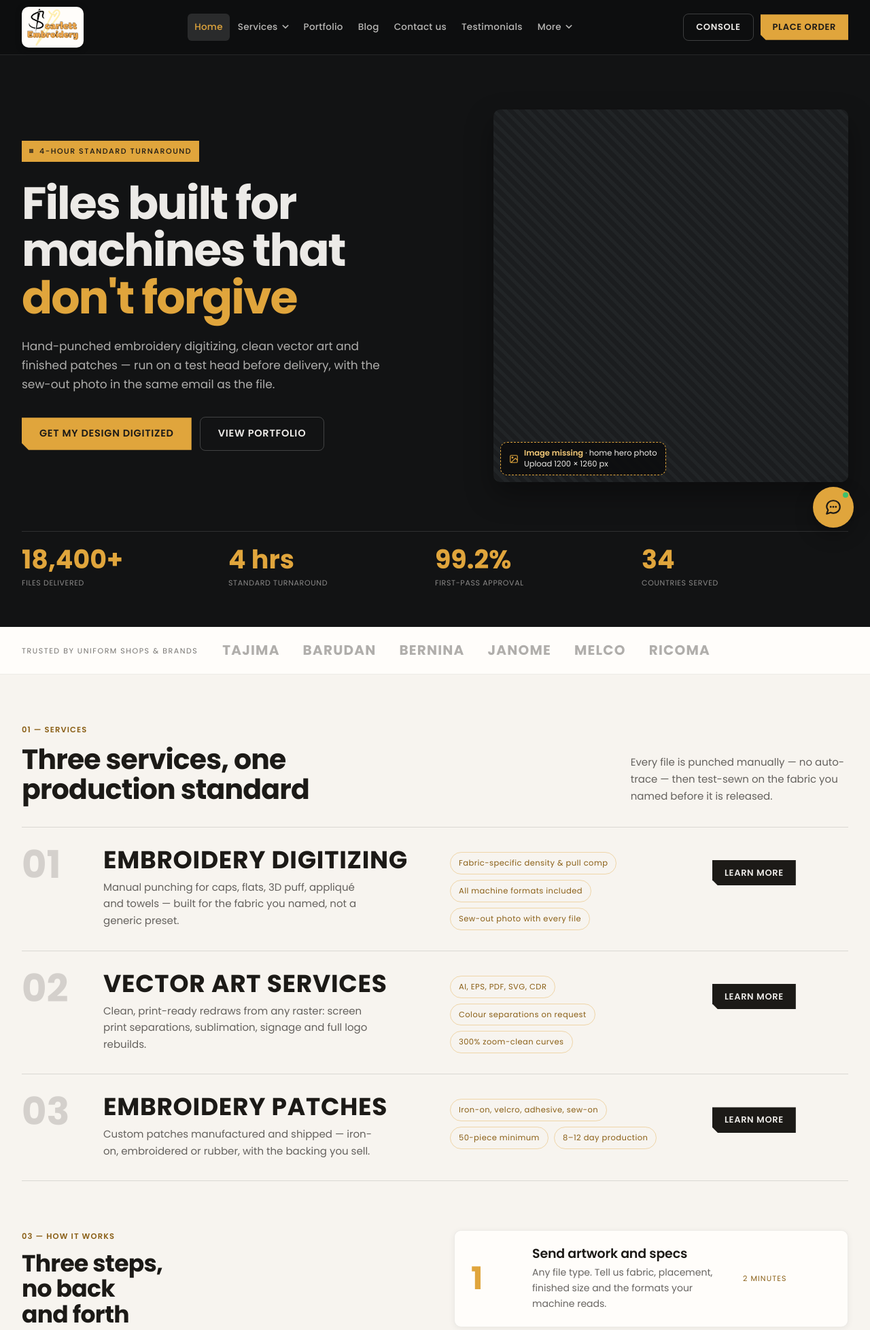
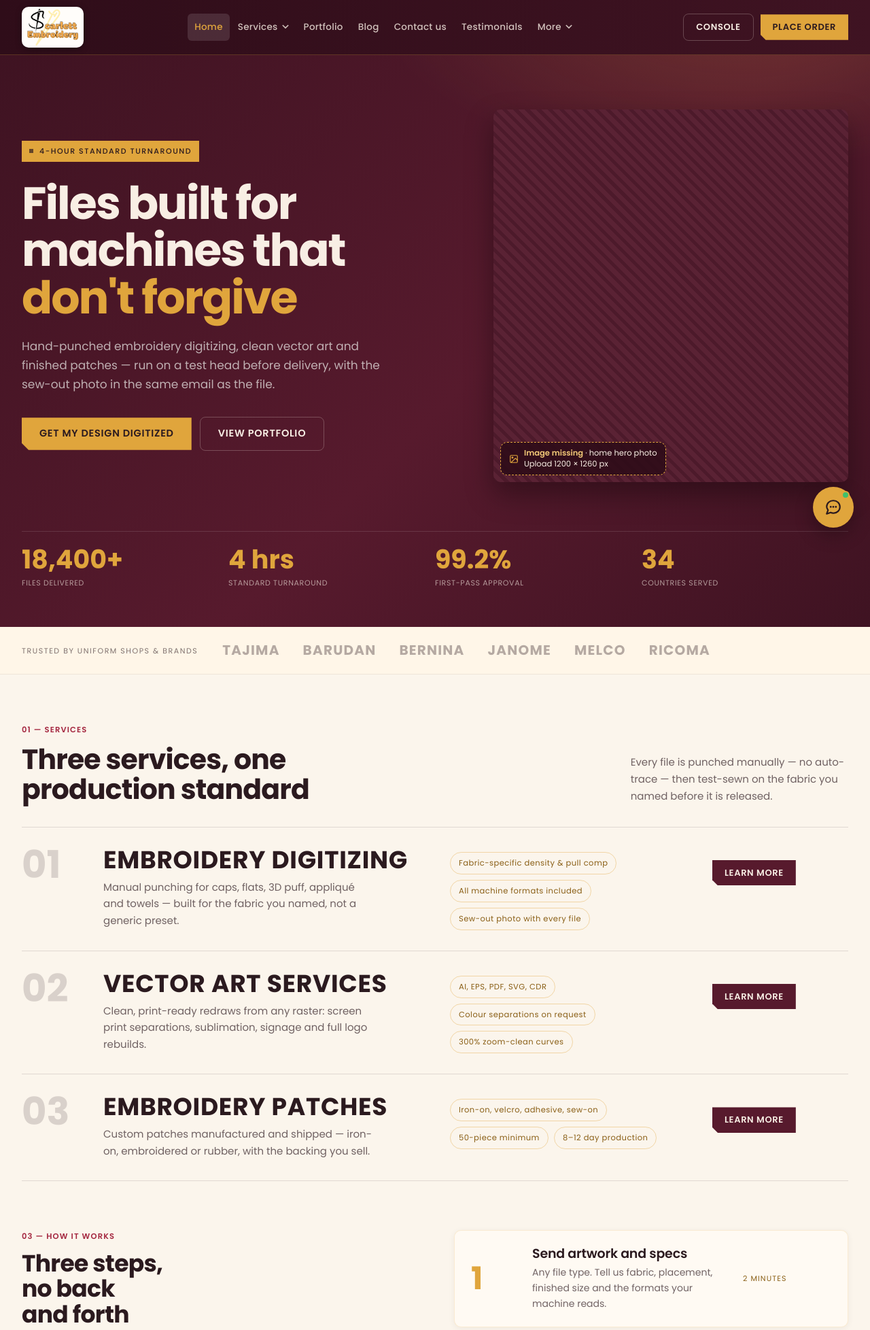
Before and after one commit to TANVEERHASSANGETHIB/Scarlett-Embroidery, a Django app: page / in a window 1280 px wide. Shown: the top 1956 px of the page at 68% size. Run offline with Django 5.2, Linux system fonts and the light colour scheme; the visitor is signed in with stand-in values (Sample User, id 1); data comes from the database, SQL or seed files in the repository; data that the repository does not hold is empty.

Commit message:
New colour theme: scarlet burgundy, antique gold and warm ivory replace the black surfaces on the public site and account area
Co-Authored-By: Claude Sonnet 5.5 <noreply@anthropic.com>
Claude-Session: https://claude.ai/code/session_01LeMdxXdVHinHw8hPzJTHHw

```diff
--- a/src/static/css/console.css
+++ b/src/static/css/console.css
@@ -390,3 +390,6 @@ body.console { background: var(--night-deep); color: var(--bone); min-height: 10
   .console-page [style*="nowrap"] { flex-wrap: wrap !important; }
   .console-page [style*="nowrap"] > input { flex: 1 1 140px; min-width: 0; }
 }
+
+/* Console keeps its own neutral dark palette, independent of the public colour theme */
+body.console { --night: #121314; --night-deep: #0d0e0f; --night-raised: #17181a; --night-card: #1b1d1f; --bone: #eceae7; --bone-80: #eceae7c4; --bone-70: #eceae7ab; --bone-55: #eceae78c; --night-line: #ffffff1a; --night-line-strong: #ffffff33; --ink: #1c1a17; --paper: #f7f4ef; --card: #fffdfa; --sand: #e5dfd5; }
--- a/src/static/css/site.css
+++ b/src/static/css/site.css
@@ -11,31 +11,31 @@
 
 /* ── Tokens ────────────────────────────────────────────────────────────── */
 :root {
-  --ink: #1c1a17;
-  --ink-80: #1c1a17c4;
-  --ink-70: #1c1a17ab;
-  --ink-60: #1c1a1799;
-  --ink-line: #1c1a1721;
-  --ink-line-soft: #1c1a1714;
-  --paper: #f7f4ef;
-  --card: #fffdfa;
-  --sand: #e5dfd5;
-  --sand-2: #dbd4c8;
+  --ink: #2b1a1f;
+  --ink-80: #2b1a1fc4;
+  --ink-70: #2b1a1fab;
+  --ink-60: #2b1a1f99;
+  --ink-line: #2b1a1f21;
+  --ink-line-soft: #2b1a1f14;
+  --paper: #fbf5ec;
+  --card: #fffaf3;
+  --sand: #efe3d2;
+  --sand-2: #e4d4bf;
   --gold: #e0a53c;
   --gold-light: #f2c877;
   --gold-mid: #c4913a;
   --gold-dark: #8a5f16;
-  --gold-wash: #fdf1dc;
-  --night: #121314;
-  --night-deep: #0d0e0f;
-  --night-raised: #17181a;
-  --night-card: #1b1d1f;
-  --bone: #eceae7;
-  --bone-80: #eceae7c4;
-  --bone-70: #eceae7ab;
-  --bone-55: #eceae78c;
-  --night-line: #ffffff1a;
-  --night-line-strong: #ffffff33;
+  --gold-wash: #fcefd6;
+  --night: #3f1322;
+  --night-deep: #2f0d19;
+  --night-raised: #4d1a2b;
+  --night-card: #5a2234;
+  --bone: #f8eee4;
+  --bone-80: #f8eee4cc;
+  --bone-70: #f8eee4b3;
+  --bone-55: #f8eee49a;
+  --night-line: #f8eee424;
+  --night-line-strong: #f8eee43d;
   --danger: #b3261e;
   --danger-wash: #fbe9e7;
   --ok: #2f6b3a;
@@ -49,8 +49,8 @@
   --radius: 8px;
   --radius-md: 10px;
   --radius-lg: 12px;
-  --shadow-card: 0 2px 10px #1c1a170f;
-  --shadow-raised: 0 4px 16px #1c1a1714;
+  --shadow-card: 0 2px 10px #2b1a1f0f;
+  --shadow-raised: 0 4px 16px #2b1a1f14;
   --clip-sm: polygon(0 0, 100% 0, 100% 100%, 8px 100%, 0 calc(100% - 8px));
   --clip: polygon(0 0, 100% 0, 100% 100%, 10px 100%, 0 calc(100% - 10px));
   --header-h: 64px;
@@ -254,7 +254,7 @@ a.chip.is-active { background: var(--ink); color: var(--bone); border-color: var
 .hero-grid { padding-block: 80px 72px; display: grid; grid-template-columns: 1.1fr .9fr; gap: 56px; align-items: center; }
 .hero-flag { display: inline-flex; align-items: center; gap: 9px; background: var(--gold); color: var(--ink); font-family: var(--f-mono); font-size: 11px; font-weight: 500; letter-spacing: .14em; text-transform: uppercase; padding: 6px 11px; margin-bottom: 26px; }
 .hero-flag i { width: 6px; height: 6px; background: var(--ink); display: block; animation: pulseDot 1.8s infinite; }
-.hero-media { aspect-ratio: 1 / 1.05; border-radius: var(--radius-md); overflow: hidden; background: var(--night-card); background-image: repeating-linear-gradient(45deg, #212426 0 5px, var(--night-card) 5px 12px); position: relative; display: flex; align-items: flex-end; padding: 18px; box-shadow: 0 18px 40px #00000059; }
+.hero-media { aspect-ratio: 1 / 1.05; border-radius: var(--radius-md); overflow: hidden; background: var(--night-card); background-image: repeating-linear-gradient(45deg, #4d1a2b 0 5px, var(--night-card) 5px 12px); position: relative; display: flex; align-items: flex-end; padding: 18px; box-shadow: 0 18px 40px #00000059; }
 .hero-media .placeholder-note { position: static; color: #ffffff8c; }
 .hero-callout { position: absolute; top: 18px; right: 18px; background: var(--card); color: var(--ink); border-radius: var(--radius); padding: 12px 14px; box-shadow: 0 6px 18px #00000047; }
 .hero-stats { display: grid; grid-template-columns: repeat(4, 1fr); border-top: 1px solid #ffffff1f; padding-bottom: 56px; }
@@ -263,10 +263,10 @@ a.chip.is-active { background: var(--ink); color: var(--bone); border-color: var
 .stat-l { font-family: var(--f-mono); font-size: 11px; letter-spacing: .06em; text-transform: uppercase; color: var(--bone-55); margin-top: 6px; }
 .brands-bar { background: var(--card); border-bottom: 1px solid var(--ink-line-soft); }
 .brands-bar .container { padding-block: 18px; display: flex; align-items: center; gap: 36px; flex-wrap: wrap; }
-.brands-bar .brand-name { font-family: var(--f-display); font-weight: 700; font-size: 20px; letter-spacing: .06em; color: #1c1a1759; }
+.brands-bar .brand-name { font-family: var(--f-display); font-weight: 700; font-size: 20px; letter-spacing: .06em; color: #2b1a1f59; }
 .service-row { display: grid; grid-template-columns: 88px 1.35fr 1fr 200px; gap: 32px; align-items: start; padding: 30px 0; border-bottom: 1px solid var(--ink-line); }
 .service-row:hover { background: var(--card); }
-.service-no { font-family: var(--f-display); font-weight: 700; font-size: 56px; line-height: .9; color: #1c1a1729; }
+.service-no { font-family: var(--f-display); font-weight: 700; font-size: 56px; line-height: .9; color: #2b1a1f29; }
 .service-title { font-family: var(--f-display); font-weight: 700; font-size: 36px; line-height: 1; letter-spacing: .02em; text-transform: uppercase; margin-bottom: 10px; }
 .showcase { display: grid; grid-template-columns: 1.5fr 1fr; gap: 24px; align-items: stretch; }
 .showcase-main { border-radius: var(--radius-lg); min-height: 440px; display: flex; align-items: flex-end; padding: 22px; }
@@ -436,11 +436,11 @@ a.chip.is-active { background: var(--ink); color: var(--bone); border-color: var
 
 /* ── Live chat widget ──────────────────────────────────────────────────── */
 .chat-widget { position: fixed; right: 24px; bottom: 24px; z-index: 90; display: flex; flex-direction: column; align-items: flex-end; gap: 12px; }
-.chat-launch { display: flex; align-items: center; gap: 10px; background: var(--gold); border: 0; color: var(--ink); font-family: var(--f-display); font-weight: 700; font-size: 16px; letter-spacing: .1em; text-transform: uppercase; padding: 14px 20px; border-radius: 999px; box-shadow: 0 8px 22px #1c1a1740; }
+.chat-launch { display: flex; align-items: center; gap: 10px; background: var(--gold); border: 0; color: var(--ink); font-family: var(--f-display); font-weight: 700; font-size: 16px; letter-spacing: .1em; text-transform: uppercase; padding: 14px 20px; border-radius: 999px; box-shadow: 0 8px 22px #2b1a1f40; }
 .chat-launch:hover { background: var(--gold-light); }
 .chat-launch i { width: 8px; height: 8px; background: var(--ink); border-radius: 99px; display: block; animation: pulseDot 1.6s infinite; }
 .chat-launch .unread { background: var(--ink); color: var(--gold); border-radius: 99px; font-family: var(--f-mono); font-size: 11px; padding: 1px 7px; letter-spacing: 0; }
-.chat-panel { width: 344px; max-width: calc(100vw - 32px); background: var(--card); border: 1px solid var(--ink-line); border-radius: 14px; overflow: hidden; box-shadow: 0 18px 44px #1c1a1740; display: flex; flex-direction: column; }
+.chat-panel { width: 344px; max-width: calc(100vw - 32px); background: var(--card); border: 1px solid var(--ink-line); border-radius: 14px; overflow: hidden; box-shadow: 0 18px 44px #2b1a1f40; display: flex; flex-direction: column; }
 .chat-head { background: var(--night); color: var(--bone); padding: 14px 16px; display: flex; justify-content: space-between; align-items: center; }
 .chat-title { font-family: var(--f-display); font-weight: 700; font-size: 19px; letter-spacing: .04em; text-transform: uppercase; }
 .chat-sub { display: flex; align-items: center; gap: 6px; font-family: var(--f-mono); font-size: 10.5px; color: var(--gold); }
@@ -734,7 +734,7 @@ a.chip.is-active { background: var(--ink); color: var(--bone); border-color: var
 @media (min-width: 961px) and (max-width: 1180px) { .header-actions .btn-ghost-light { display: none; } .site-nav a, .nav-drop-btn { padding: 9px 8px; } }
 
 /* Missing-image hint (staff only): says what to upload and at what size */
-.missing-note { position: absolute; left: 10px; bottom: 10px; z-index: 2; display: inline-flex; align-items: center; gap: 8px; max-width: calc(100% - 20px); padding: 8px 12px; border-radius: 10px; background: #0d0e0fe6; color: var(--bone); border: 1px dashed var(--gold); font-size: 11.5px; line-height: 1.35; text-decoration: none; }
+.missing-note { position: absolute; left: 10px; bottom: 10px; z-index: 2; display: inline-flex; align-items: center; gap: 8px; max-width: calc(100% - 20px); padding: 8px 12px; border-radius: 10px; background: #2f0d19e6; color: var(--bone); border: 1px dashed var(--gold); font-size: 11.5px; line-height: 1.35; text-decoration: none; }
 .missing-note svg { color: var(--gold); flex: none; width: 14px; height: 14px; }
 .missing-note b { color: var(--gold-light); font-weight: 600; }
 .missing-note:hover { background: #000; }
@@ -836,3 +836,26 @@ img, video, svg, iframe, canvas { max-width: 100%; }
   .brand-plate img { height: 42px; }
   .section { padding-bottom: 8px; }
 }
+
+
+/* ── Colour theme: scarlet burgundy, antique gold and warm ivory (no black blocks) ── */
+.dark { background: radial-gradient(900px 420px at 85% -10%, #e0a53c2e, transparent 60%), linear-gradient(135deg, #3f1322 0%, #571a2d 55%, #3f1322 100%); }
+.site-header { background: linear-gradient(90deg, #2f0d19, #3f1322); border-bottom: 1px solid #e0a53c40; }
+.site-footer { background: linear-gradient(180deg, #3f1322, #2f0d19); }
+.band-dark { background: linear-gradient(135deg, #3f1322, #571a2d); }
+.cta-band { background: linear-gradient(120deg, #e0a53c, #f2c877 55%, #e0a53c); }
+body { background: var(--paper); }
+.section:nth-of-type(even) { background-image: none; }
+.card { border-color: #e0a53c2e; }
+.card:hover { border-color: #e0a53c66; }
+.kicker { color: #a4263f; }
+.dark .kicker, .band-dark .kicker { color: var(--gold-light); }
+.btn-ink { background: #571a2d; color: var(--bone); }
+.btn-ink:hover { background: var(--gold); color: var(--ink); }
+.btn-night { background: #571a2d; }
+a:hover { color: #a4263f; }
+.dark a:hover, .site-header a:hover, .site-footer a:hover { color: var(--gold-light); }
+.brands-bar { background: #fff6e8; }
+.pic { background: #571a2d; }
+.badge-muted { background: #f6e9d8; }
+.account-wrap { background: #f1e5d3; }
--- a/src/templates/base.html
+++ b/src/templates/base.html
@@ -5,7 +5,7 @@
   <meta name="viewport" content="width=device-width, initial-scale=1">
   <title>{% block title %}Scarlett Embroidery — Digitizing, Vector Art & Patches{% endblock %}</title>
   <meta name="description" content="{% block meta_description %}Hand-punched embroidery digitizing, clean vector art and custom patches — test-sewn before delivery.{% endblock %}">
-  <meta name="theme-color" content="#0d0e0f">
+  <meta name="theme-color" content="#3f1322">
   <link rel="icon" type="image/png" href="{% static 'img/logo.png' %}">
   <link rel="preload" href="{% static 'fonts/poppins-600.woff2' %}" as="font" type="font/woff2" crossorigin>
   <link rel="stylesheet" href="{% static 'css/site.css' %}">
```
Also changed, not shown: other parts of src/static/css/site.css (+16 -16 lines), src/static/img/demo/embroidery-after.svg, src/static/img/demo/embroidery-before.svg, src/static/img/demo/hoop.svg, src/static/img/demo/vector-after.svg, src/static/img/demo/vector-before.svg.
